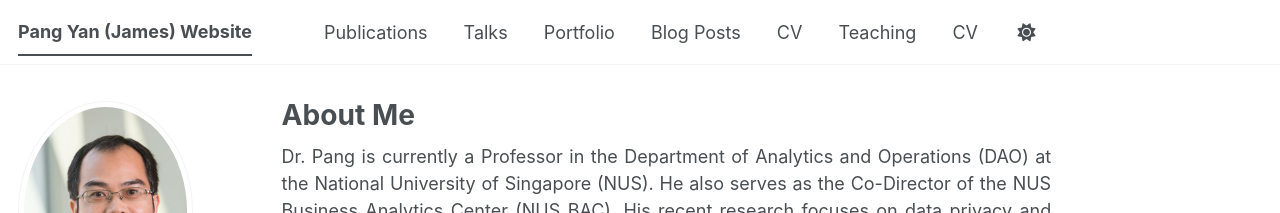
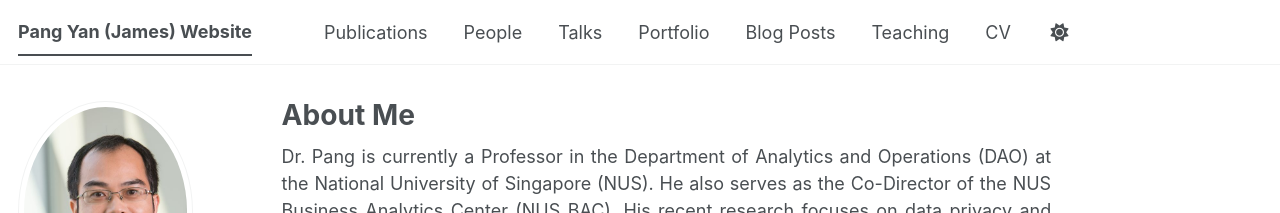
Before and after one commit to jamespangyan/jamespangyan.github.io, a Jekyll site: the page built from _pages/about.md, in a window 1280 px wide. Shown: the top 213 px of the page. Built offline with Jekyll 4.4.1, drawn with Linux system fonts in a browser that asks for light colours; some web fonts are replaced; a script bundle is joined from its source files by our own code; library files that are not in the unit come from our copies.

Commit message:
Add 'People' section and remove 'CV' from navigation

```diff
--- a/_data/navigation.yml
+++ b/_data/navigation.yml
@@ -12,6 +12,9 @@ main:
   - title: "Publications"
     url: /publications/
 
+  - title: "People"
+    url: /people/
+
   - title: "Talks"
     url: /talks/
 
@@ -21,9 +24,6 @@ main:
   - title: "Blog Posts"
     url: /year-archive/
 
-  - title: "CV"
-    url: /cv/
-
   - title: "Teaching"
     url: /teaching/
 
```
